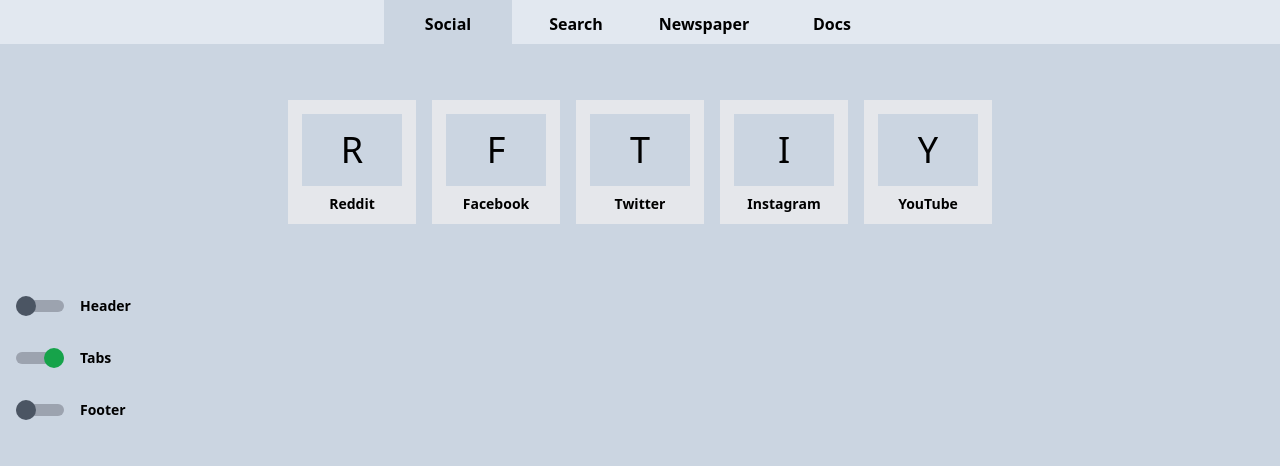
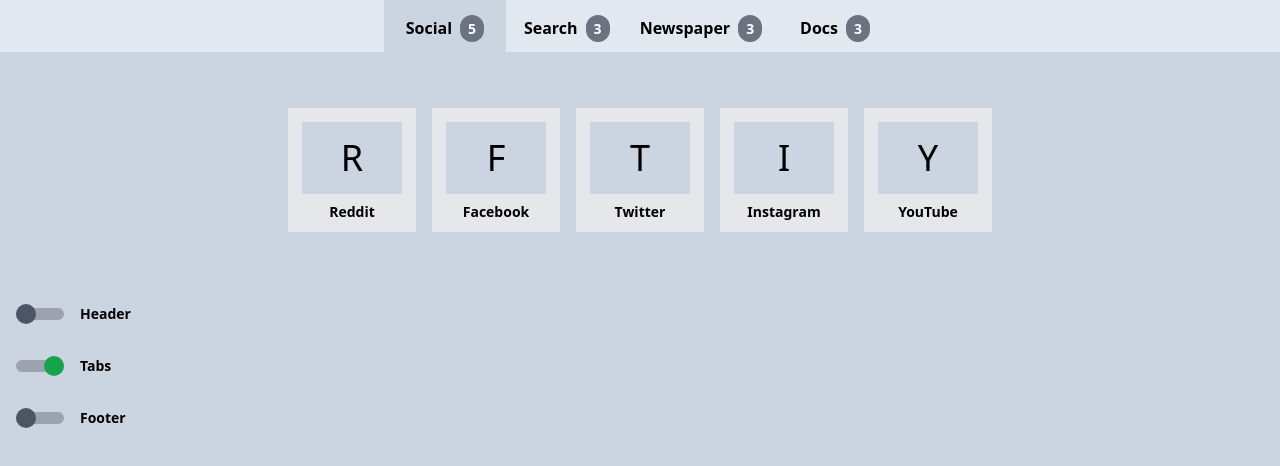
Before and after one commit to reactry/newtab, a React (Create React App) app: page / in a window 1280 px wide. Shown: the top 466 px of the page. Built offline with nearby package versions, Linux system fonts and the light colour scheme.

Commit message:
Added shortcut count to Tab headings

```diff
--- a/src/Main/TopTabBar.js
+++ b/src/Main/TopTabBar.js
@@ -13,7 +13,10 @@
 		return (
 			<div key={i} className={itemClass}
 				onClick={() => setCurrentTabIndex(i)}>
-				<h3 className="text-md text-center font-bold px-3 pt-3 pb-2">{v.title}</h3>
+				<h3 className="text-md text-center font-bold px-3 pt-4 pb-3">
+					<span>{v.title}</span>
+					<span className="ml-2 bg-gray-500 px-2 py-1 text-white text-sm rounded-full">{v.shortcuts.length}</span>
+				</h3>
 			</div>
 		);
 	});
```
